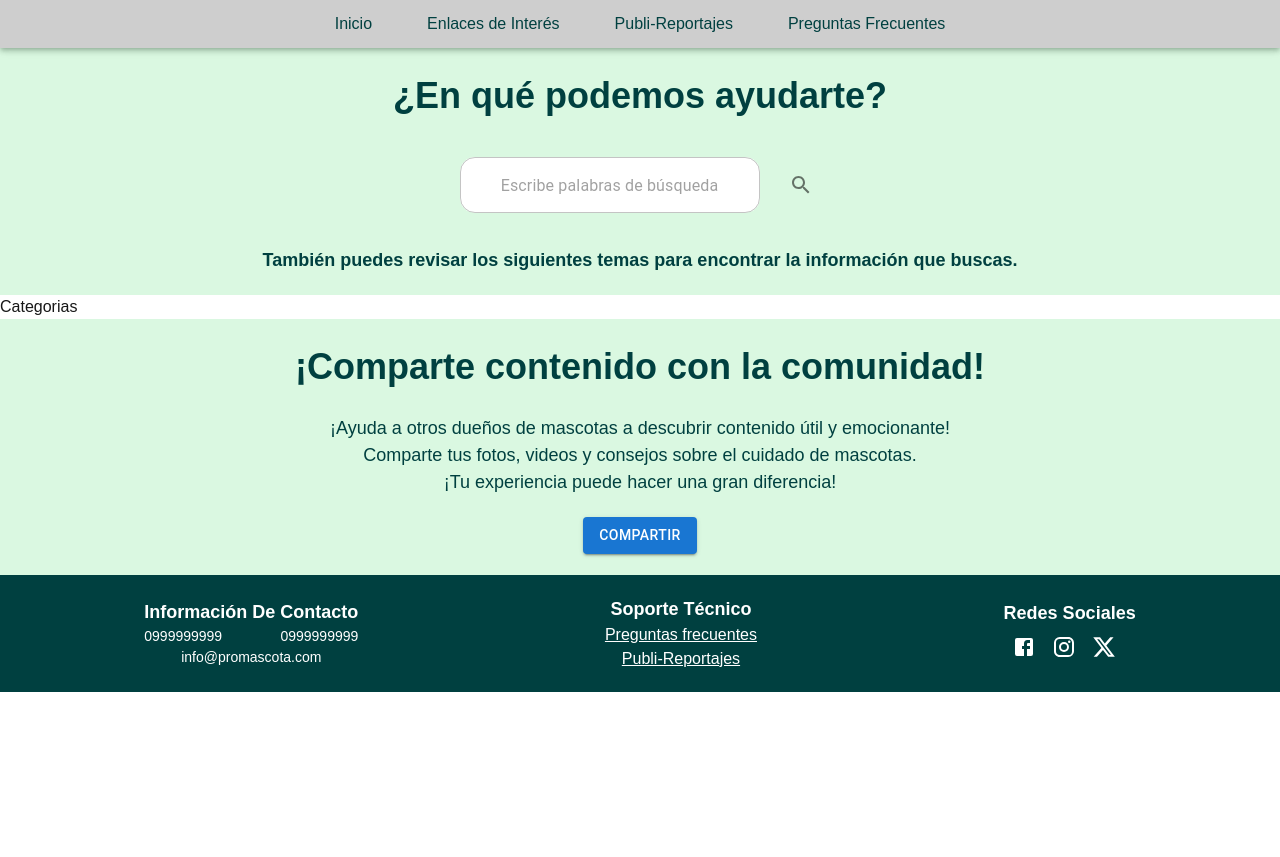
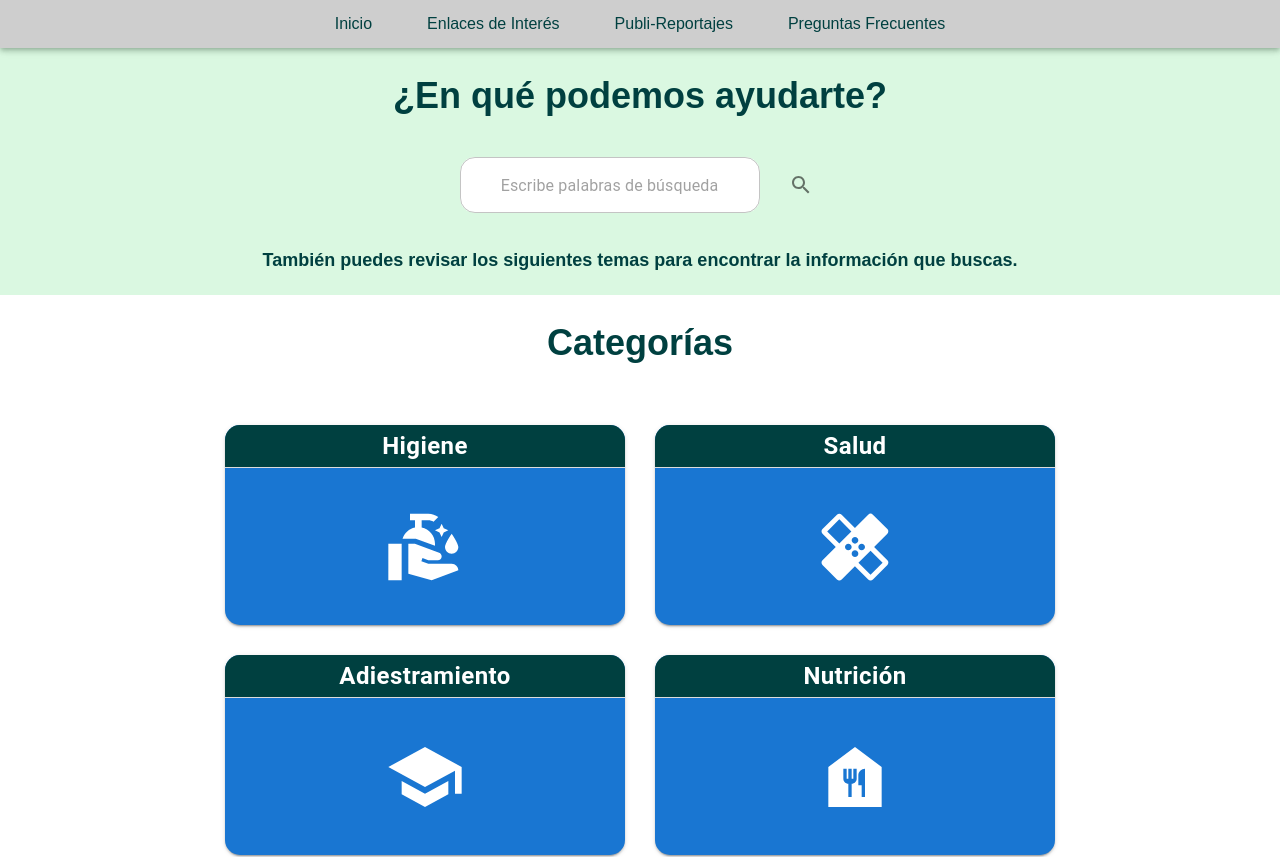
Before and after one commit to PROMASCOTA-TIC/Frontend-PetOwners, a Next.js app: page /gestionContenido/enlacesInteres in a window 1280 px wide. Shown: the top 857 px of the page. Before the commit the page ends 800 px from the top, so only its background shows below. Built offline with nearby package versions, Linux system fonts and the light colour scheme.

Commit message:
feat: Añadir BotonCategoria y EI_Categorias a pagina de enlaces de interes

```diff
--- a/src/app/gestionContenido/enlacesInteres/Categorias.tsx
+++ /dev/null
@@ -1,43 +0,0 @@
-import React from 'react'
-
-const Categorias = () => {
-    return (
-        <div>
-            <p>Categorias</p>
-        </div>
-    )
-}
-
-export default Categorias
-
-
-// import React from 'react';
-
-// import HomeIcon from '@mui/icons-material/Home';
-// import SearchIcon from '@mui/icons-material/Search';
-// import BotonCategoria from '@/components/gestionContenido/BotonCategoria';
-// import { Box } from '@mui/material';
-
-// const Categorias = () => {
-//     return (
-//         <Box sx={{ padding: '20px' }}>
-//           <h1>Categorías</h1>
-
-//           <BotonCategoria
-//             text="Buscar contenido"
-//             icon={<SearchIcon />}
-//             route="/busqueda"
-//           />
-
-//           <BotonCategoria
-//             text="Ver enlaces de interés"
-//             icon={<SearchIcon />}
-//             route="/enlacesDeInteres"
-//           />
-
-//           {/* Puedes agregar más botones aquí */}
-//         </Box>
-//       );
-//     }
-
-// export default Categorias;
--- /dev/null
+++ b/src/app/gestionContenido/enlacesInteres/EI_Categorias.tsx
@@ -0,0 +1,36 @@
+import React from 'react'
+
+import { Box } from '@mui/material';
+import { CleanHands, FoodBank, Healing, HealthAndSafety, School, Security, SportsGymnastics } from '@mui/icons-material';
+
+import BotonCategoria from "@/components/gestionContenido/BotonCategoria";
+
+const EI_Categorias = () => {
+  const buttons = [
+    { name: 'Higiene', icon: CleanHands, link: '' },
+    { name: 'Salud', icon: Healing, link: '' },
+    { name: 'Adiestramiento', icon: School, link: '' },
+    { name: 'Nutrición', icon: FoodBank, link: '' },
+    { name: 'Seguridad', icon: Security, link: '' },
+    { name: 'Actividades', icon: SportsGymnastics, link: '' },
+  ];
+
+  return (
+    <Box
+      className='flex-center p-55'
+
+      sx={{
+        flexWrap: 'wrap',
+        gap: '30px',
+      }}
+    >
+      {buttons.map((button, index) => (
+        <Box key={index} sx={{ flex: '0 0 auto' }}>
+          <BotonCategoria name={button.name} icon={button.icon} link={button.link} />
+        </Box>
+      ))}
+    </Box>
+  );
+}
+
+export default EI_Categorias
--- a/src/app/gestionContenido/enlacesInteres/page.tsx
+++ b/src/app/gestionContenido/enlacesInteres/page.tsx
@@ -2,7 +2,7 @@ import BarraDeBusqueda from "@/components/gestionContenido/BarraBusqueda";
 import PieDePagina from "@/components/ui/footer/PieDePagina";
 import { TopMenu } from "@/components/ui/top-menu/TopMenu";
 import CompartirContenido from "./Compartir";
-import Categorias from "./Categorias";
+import EI_Categorias from "./EI_Categorias";
 
 export default function EnlacesDeInteres() {
     return (
@@ -10,7 +10,8 @@ export default function EnlacesDeInteres() {
             {/* Header */}
             <TopMenu />
             <BarraDeBusqueda />
-            <Categorias />
+            <h1 className="h1-bold txtcolor-primary flex-center" style={{ padding: '21px 0px 0px 0px' }}>Categorías</h1>
+            <EI_Categorias />
             <CompartirContenido />
             <PieDePagina />
         </div>
--- a/src/assets/styles/gestionContenido/general.css
+++ b/src/assets/styles/gestionContenido/general.css
@@ -184,7 +184,25 @@
 }
 
 /***********************************************************************************************************************/
-                                        /**************** Padding ***********************/
+                                        /**************** Align ***********************/
 .txt-center {
     text-align: center;
 }
+
+.flex-center {
+    display: flex;
+    justify-content: center;
+    align-items: center;
+}
+
+.flex-spaceBetween {
+    display: flex;
+    justify-content: space-between;
+    align-items: center;
+}
+
+.flex-spaceAround {
+    display: flex;
+    justify-content: space-around;
+    align-items: center;
+}
--- a/src/components/gestionContenido/BotonCategoria.tsx
+++ b/src/components/gestionContenido/BotonCategoria.tsx
@@ -1,37 +1,51 @@
-// import Link from 'next/link';
-// import { Box, Typography } from '@mui/material';
+import { Button, Box } from '@mui/material'; // Asegúrate de tener la última versión
+import React from 'react';
+import Link from 'next/link';
 
-// interface IconButtonProps {
-//   text: string;
-//   icon: React.ReactNode;
-//   route: string;
-// }
+interface BotonCategoriaProps {
+    name: string;
+    icon: React.ElementType;
+    link: string;
+}
 
-// const BotonCategoria: React.FC<IconButtonProps> = ({ text, icon, route }) => {
-//   return (
-//     <Link href={route} passHref>
-//       <Box
-//         sx={{
-//           display: 'flex',
-//           flexDirection: 'column',
-//           alignItems: 'center',
-//           textTransform: 'none',
-//           padding: '10px',
-//           textDecoration: 'none',
-//           backgroundColor: '#f0f0f0',
-//           '&:hover': {
-//             backgroundColor: 'rgba(0, 0, 0, 0.1)',
-//           },
-//           cursor: 'pointer',
-//         }}
-//       >
-//         <Typography variant="body1" sx={{ marginBottom: '5px', textAlign: 'center' }}>
-//           {text}
-//         </Typography>
-//         <Box>{icon}</Box>
-//       </Box>
-//     </Link>
-//   );
-// };
+const BotonCategoria: React.FC<BotonCategoriaProps> = ({ name, icon: Icon, link }) => {
+    return (
+        <Link href={link} passHref>
+            <Button
+                variant="contained"
+                className='bg-tertiary20 txtcolor-primary flex-spaceBetween'
+                sx={{
+                    flexDirection: 'column',
+                    padding: 0,
+                    width: 400,
+                    height: 200,
+                    borderRadius: '15px',
+                }}
+            >
+                <Box
+                    className='bg-primary txtcolor-white h2-semiBold flex-center'
+                    sx={{
+                        width: '100%',
+                        height: '52px',
+                        borderBottom: '1px solid #ddd',
+                        textTransform: 'none',
+                        borderRadius: '15px 15px 0 0',
+                    }}
+                >
+                    {name}
+                </Box>
+                <Box
+                    className='flex-center'
+                    sx={{
+                        width: '100%',
+                        height: '100%',
+                    }}
+                >
+                    <Icon sx={{ fontSize: 80 }} />
+                </Box>
+            </Button>
+        </Link>
+    )
+}
 
-// export default BotonCategoria;
+export default BotonCategoria
```
